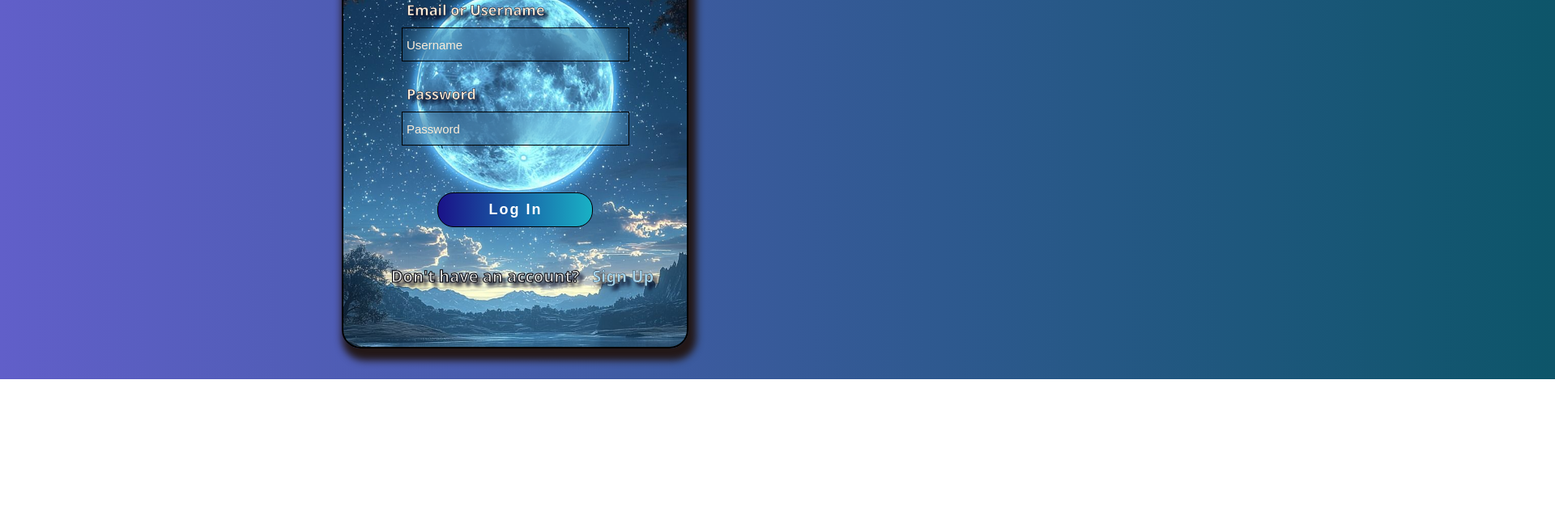
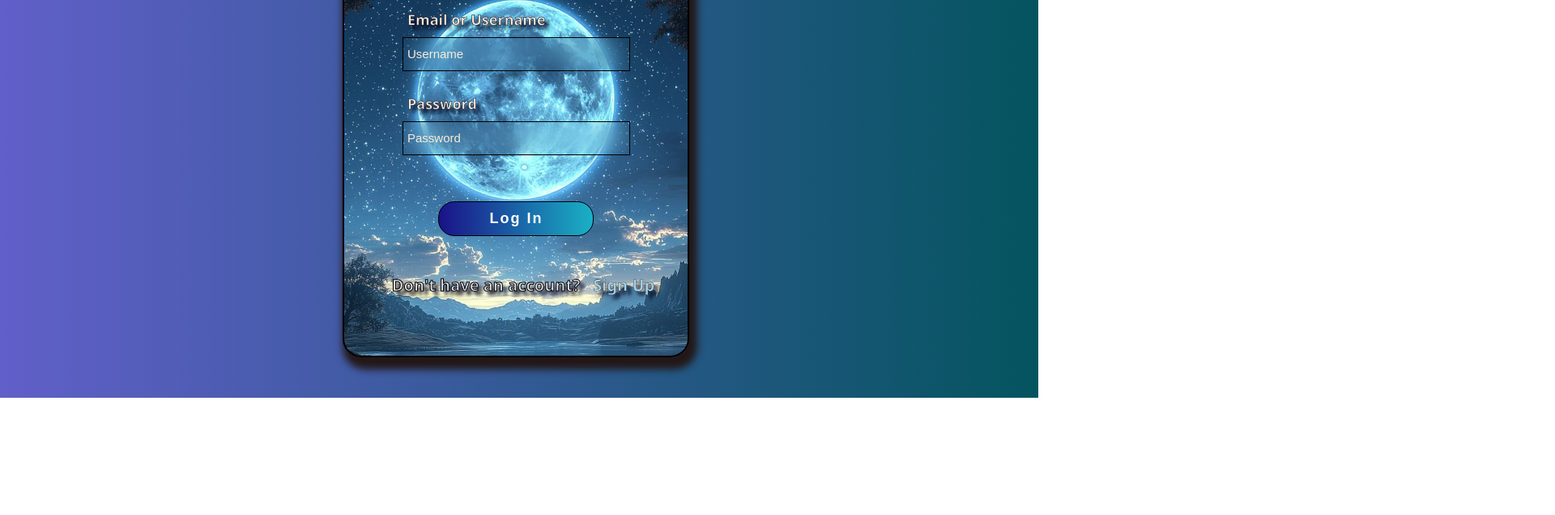
Before and after one commit to CatherineJade/Jade_forms, a plain HTML site: page index.html in a window 1280 px wide. Shown: the part 163-800 px from the top of the page at 81% size, 1920 px wide, since content can reach past the window. Drawn offline with Linux system fonts and the light colour scheme.

Commit message:
Update index.html

```diff
--- a/index.html
+++ b/index.html
@@ -30,11 +30,12 @@
         padding: 0;
     }
 
+
     .container{
         /* background-image: url(14.jpg); */
         background-image: linear-gradient(to right, rgb(97, 95, 201) , rgb(4, 84, 95));
-        background-size: cover;
-        padding: 3% 33%;
+	padding: 1px;
+
     }
 
     form{
@@ -43,7 +44,7 @@
         border: solid 2px black;
         border-radius: 23px;
         box-shadow: 5px 10px 10px 5px rgb(35, 24, 24);
-
+       	margin: 3.8% 33%;
     }
 
     .log{
```
